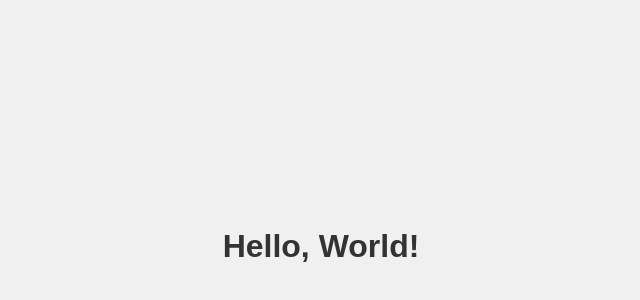
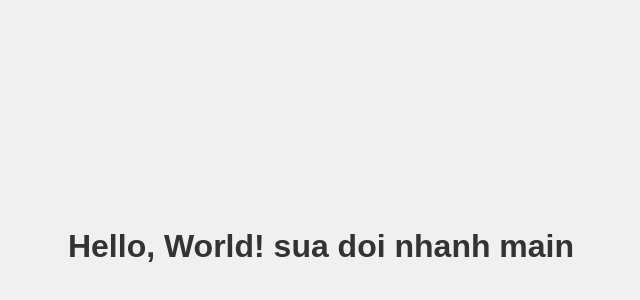
Before and after one commit to khapc2004/Bai3, a plain HTML site: page index.html in a window 1280 px wide. Shown: the part 154-454 px from the top of the page, without its empty margins (319-959 px from the left). Drawn offline with Linux system fonts and the light colour scheme.

Commit message:
nhanh main sua

```diff
--- a/index.html
+++ b/index.html
@@ -20,6 +20,6 @@
     </style>
   </head>
   <body>
-    <h1>Hello, World!</h1>
+    <h1>Hello, World! sua doi nhanh main</h1>
   </body>
 </html>
```
